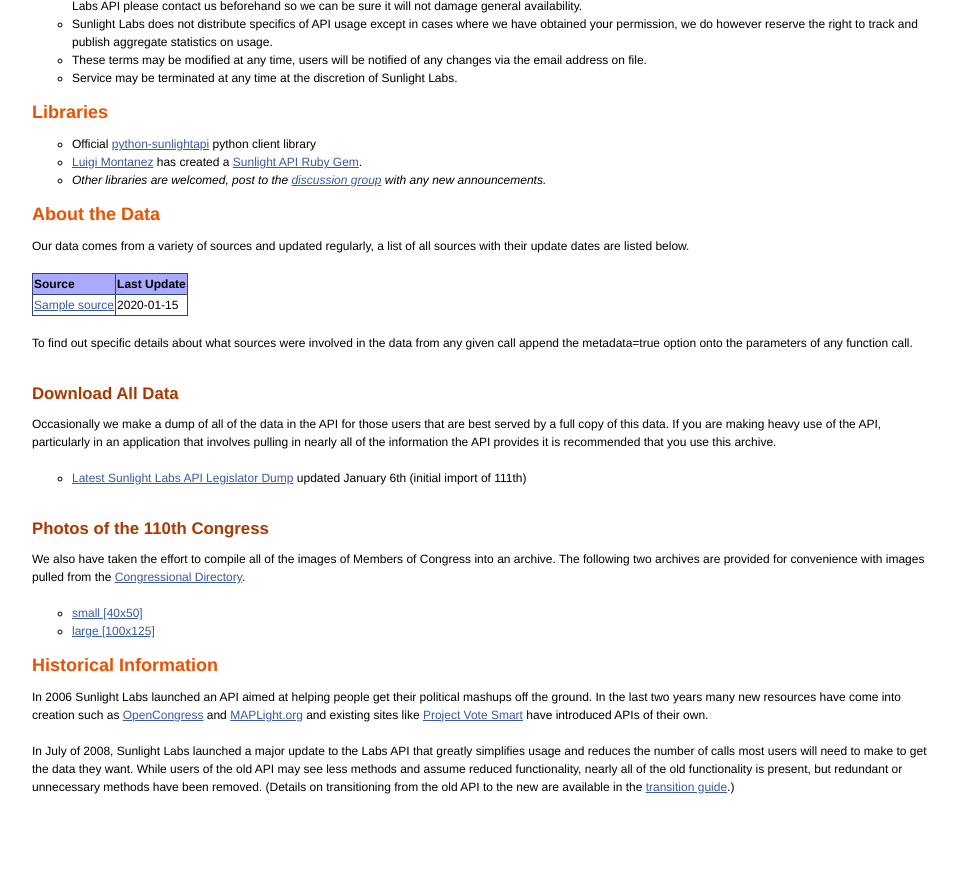
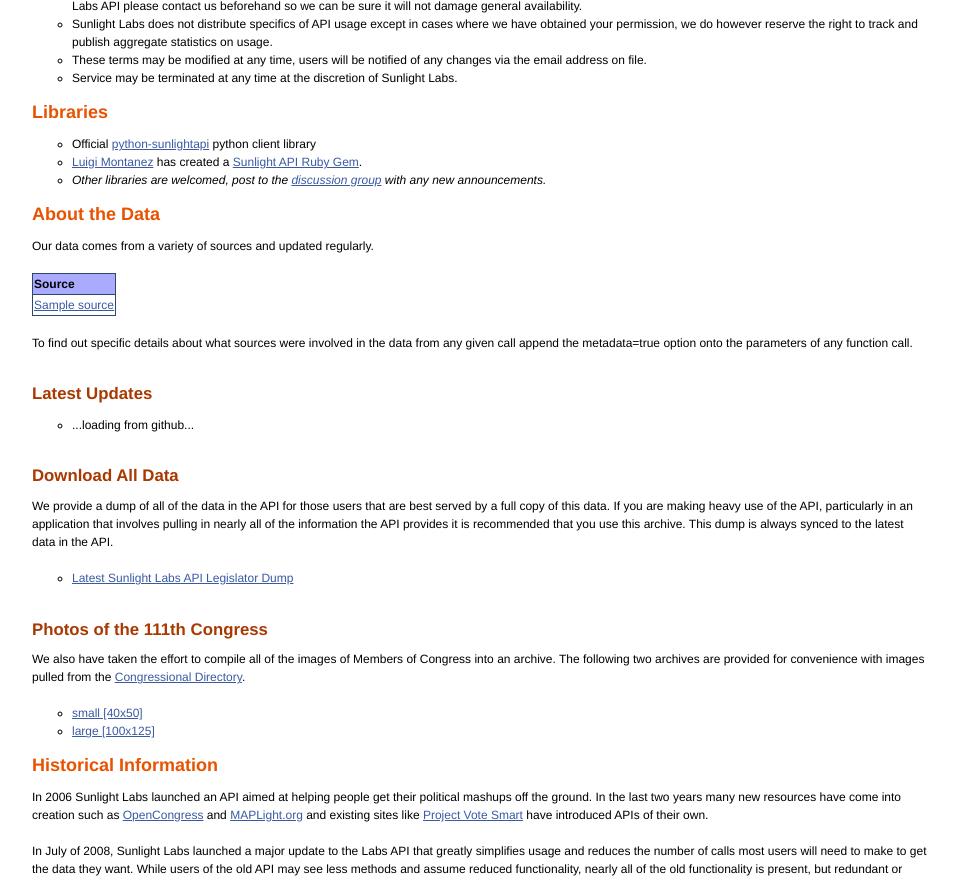
Before and after one commit to sunlightlabs/sunlightapi, a Python web app: template templates/index.html in a window 1280 px wide. Shown: the part 858-1738 px from the top of the page, without its empty margins (32-990 px from the left). Before the commit the page ends 1652 px from the top, so only its background shows below. Run offline with Jinja, Linux system fonts and the light colour scheme; the template is opened without the code that fills it: most values are stand-ins (such as "Sample title", 1, 10 or a date in 2020); some libraries are stand-ins or nearby versions.

Commit message:
changed front page to use github
git-svn-id: https://source.sunlightlabs.com/sunlightapi/trunk@126 b95ab466-21ef-4d7f-887f-4deb394a2fdb

```diff
--- a/templates/index.html
+++ b/templates/index.html
@@ -17,8 +17,6 @@
     <li>Check out the <a href="/api/docs/">API Documentation</a> to learn to use the API</li>
     <li>Ask questions/show off your project on the <a href="http://groups.google.com/group/sunlightlabs-api-discuss">Sunlight API Google Group</a></li>
 </ol>
-
-
 
 <h2> Updates </h2>
 
@@ -51,30 +49,35 @@
 
 <h2>About the Data</h2>
 
-<p>Our data comes from a variety of sources and updated regularly, a list of all sources with their update dates are listed below.</p>
+<p>Our data comes from a variety of sources and updated regularly.</p>
 
 <table>
-    <thead><tr><th>Source</th><th>Last Update</th></tr></thead>
+    <thead><tr><th>Source</th></tr></thead>
     <tbody>
     {% for source in sources %}
-    <tr><td><a href="{{source.url}}">{{source.name}}</a></td><td>{{source.last_update}}</td></tr>
+    <tr><td><a href="{{source.url}}">{{source.name}}</a></td></tr>
     {% endfor %}
     </tbody>
 </table>
 
 <p>To find out specific details about what sources were involved in the data from any given call append the metadata=true option onto the parameters of any function call.  </p>
 
+<h3>Latest Updates</h3>
+<ul id="latest_commits">
+    <li>...loading from github...</li>
+</ul>
+
 <h3>Download All Data</h3>
 
-<p>Occasionally we make a dump of all of the data in the API for those users that are best served by a full copy of this data.  If you are making heavy use of the API, particularly in an application that involves pulling in nearly all of the information the API provides it is recommended that you use this archive.<p>
+<p>We provide a dump of all of the data in the API for those users that are best served by a full copy of this data.  If you are making heavy use of the API, particularly in an application that involves pulling in nearly all of the information the API provides it is recommended that you use this archive.  This dump is always synced to the latest data in the API.<p>
 
 <ul>
-<li><a href="/api/media/apidump.csv.gz">Latest Sunlight Labs API Legislator Dump</a> updated January 6th (initial import of 111th)</li>
+<li><a href="http://github.com/sunlightlabs/apidata/raw/master/legislators/legislators.csv">Latest Sunlight Labs API Legislator Dump</a></li>
 </ul>
 
 <a name="photos"></a>
 
-<h3>Photos of the 110th Congress</h3>
+<h3>Photos of the 111th Congress</h3>
 
 <p>We also have taken the effort to compile all of the images of Members of Congress into an archive.  The following two archives are provided for convenience with images pulled from the <a href="http://www.gpoaccess.gov/cdirectory/index.html">Congressional Directory</a>.</p>
 
@@ -102,5 +105,17 @@
 
 <script type="text/javascript" src="http://twitter.com/javascripts/blogger.js"></script>
 <script type="text/javascript" src="http://twitter.com/statuses/user_timeline/sunlightlabsapi.json?callback=twitterCallback2&amp;count=5"></script>
+<script type="text/javascript">
+    function latest_commits(resp) {
+        var html = '';
+        for(var i=0; i < resp.commits.length; ++i) {
+            var commit = resp.commits[i];
+            html += ('<li><a href="' + commit.url + '">' + commit.message + '</a> [' + commit.committed_date.substr(0,10) + ']</li>\n');
+        }
+        document.getElementById('latest_commits').innerHTML = html;
+    }
+</script>
+<script type="text/javascript" src="http://github.com/api/v2/json/commits/list/sunlightlabs/apidata/master/legislators/legislators.csv?callback=latest_commits"></script>
+
 
 {% endblock content %}
```
